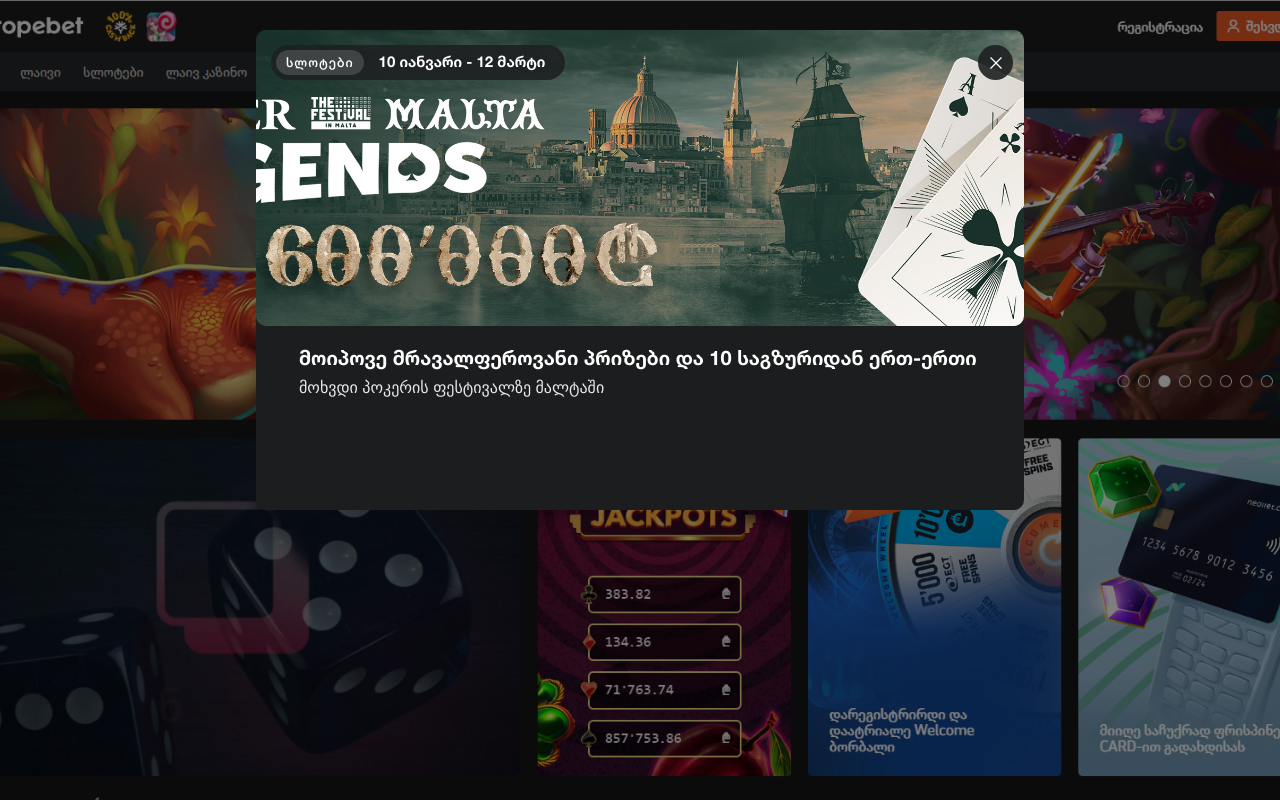
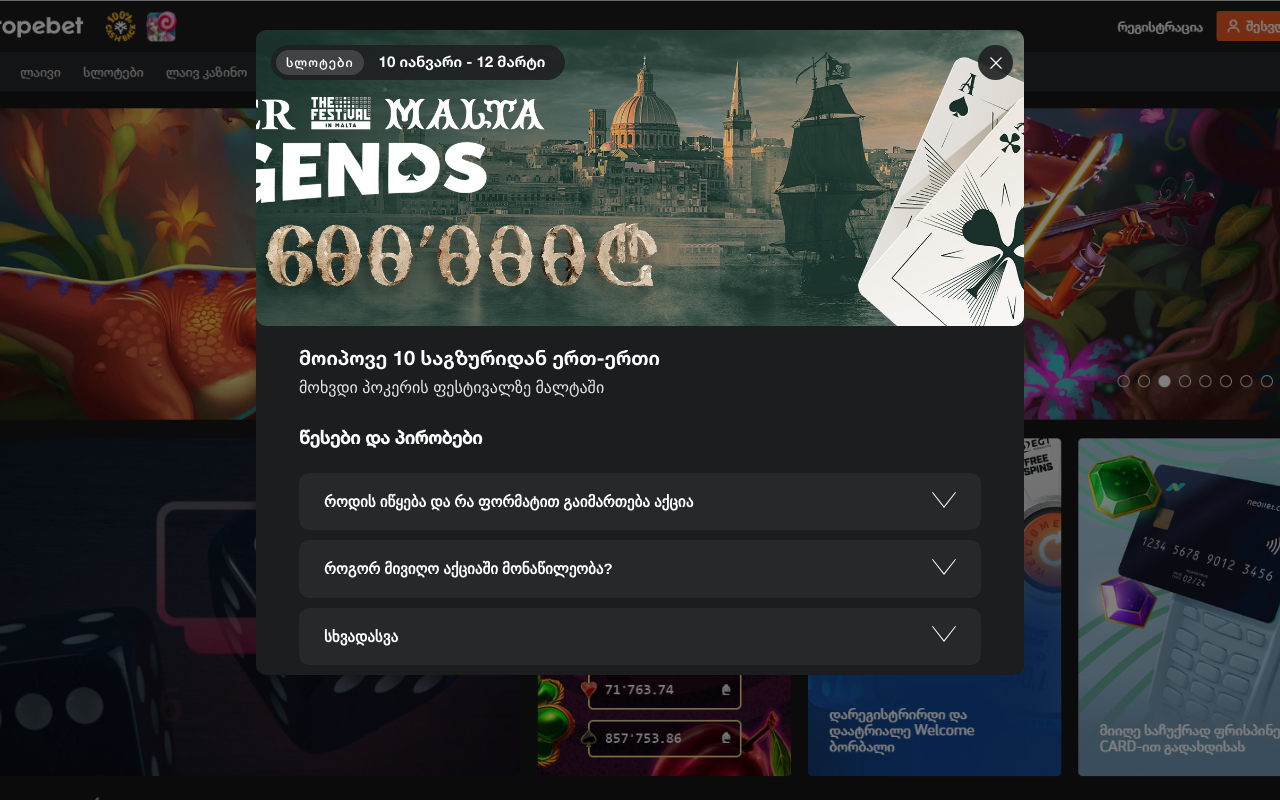
Before and after one commit to SalyOne/levelup-Legends, an Angular app: page /cash-games in a window 1280 px wide. Built offline with nearby package versions, Linux system fonts and the light colour scheme.

Commit message:
add faq section header row

```diff
--- a/src/app/main-layout/main-layout.component.html
+++ b/src/app/main-layout/main-layout.component.html
@@ -15,9 +15,43 @@
           </div>
         </div>
         <div class="banner-info-row">
-          <h2 class="banner-title">მოიპოვე მრავალფეროვანი პრიზები და 10 საგზურიდან ერთ-ერთი</h2>
+          <h2 class="banner-title">მოიპოვე 10 საგზურიდან ერთ-ერთი</h2>
           <p class="text-container">მოხვდი პოკერის ფესტივალზე მალტაში</p>
         </div>
       </div>
+
+<!--      //tabs place-->
+      <div class="container-def">
+        <section class="faq-section">
+          <h2 class="section-title">წესები და პირობები</h2>
+          <div class="faq-item">
+            <div class="faq-header">
+              <h3 class="title">როდის იწყება და რა ფორმატით გაიმართება აქცია</h3>
+              <div class="icon-container">
+                <svg width="24" height="24" xmlns="http://www.w3.org/2000/svg" fill-rule="evenodd" clip-rule="evenodd"><path d="M23.245 4l-11.245 14.374-11.219-14.374-.781.619 12 15.381 12-15.391-.755-.609z"/></svg>
+              </div>
+            </div>
+            <div class="faq-body"></div>
+          </div>
+          <div class="faq-item">
+            <div class="faq-header">
+              <h3 class="title">როგორ მივიღო აქციაში მონაწილეობა?</h3>
+              <div class="icon-container">
+                <svg width="24" height="24" xmlns="http://www.w3.org/2000/svg" fill-rule="evenodd" clip-rule="evenodd"><path d="M23.245 4l-11.245 14.374-11.219-14.374-.781.619 12 15.381 12-15.391-.755-.609z"/></svg>
+              </div>
+            </div>
+            <div class="faq-body"></div>
+          </div>
+          <div class="faq-item">
+            <div class="faq-header">
+              <h3 class="title">სხვადასვა</h3>
+              <div class="icon-container">
+                <svg width="24" height="24" xmlns="http://www.w3.org/2000/svg" fill-rule="evenodd" clip-rule="evenodd"><path d="M23.245 4l-11.245 14.374-11.219-14.374-.781.619 12 15.381 12-15.391-.755-.609z"/></svg>
+              </div>
+            </div>
+            <div class="faq-body"></div>
+          </div>
+        </section>
+      </div>
     </div>
 </div>
--- a/src/app/main-layout/main-layout.component.scss
+++ b/src/app/main-layout/main-layout.component.scss
@@ -67,6 +67,7 @@
             font-size: 15px;
           }
           @include m.mq('tablet'){
+            padding: 0;
             .slots{
               font-size: 12px;
             }
@@ -98,6 +99,7 @@
         @include m.mq('tablet'){
           position: relative;
           top: 0;
+          width: 100%;
           .cancel-button{
             display: none;
           }
@@ -118,6 +120,47 @@
           opacity: 0.9;
           margin: 0;
         }
+        @include m.mq('tablet'){
+          padding: 0 15px;
+          .banner-title{
+            margin: 0 0 10px 0 ;
+            font-size: 16px;
+          }
+          .text-container{
+            font-size: 14px;
+          }
+        }
+      }
+    }
+    .faq-section{
+      margin-top: 30px;
+      .section-title{
+        font-family: HelveticaNeue-Medium;
+        font-size: 18px;
+        color: c.$white;
+        margin-bottom: 25px;
+      }
+      .faq-item{
+        padding-bottom: 10px;
+      }
+      .faq-header{
+        display: flex;
+        justify-content: space-between;
+        align-items: center;
+        border-radius: 10px;
+        padding: 5px 25px;
+        background-color: c.$gray-3;
+        cursor: pointer;
+        .title{
+          font-family: "Helvetica Neue";
+          font-size: 15px;
+          color: c.$white;
+        }
+        .icon-container{
+          svg{
+            fill: c.$white;
+          }
+        }
       }
     }
     @include m.mq('tablet'){
@@ -125,3 +168,7 @@
     }
   }
 }
+
+.container-def{
+  padding: 0 43px;
+}
```
